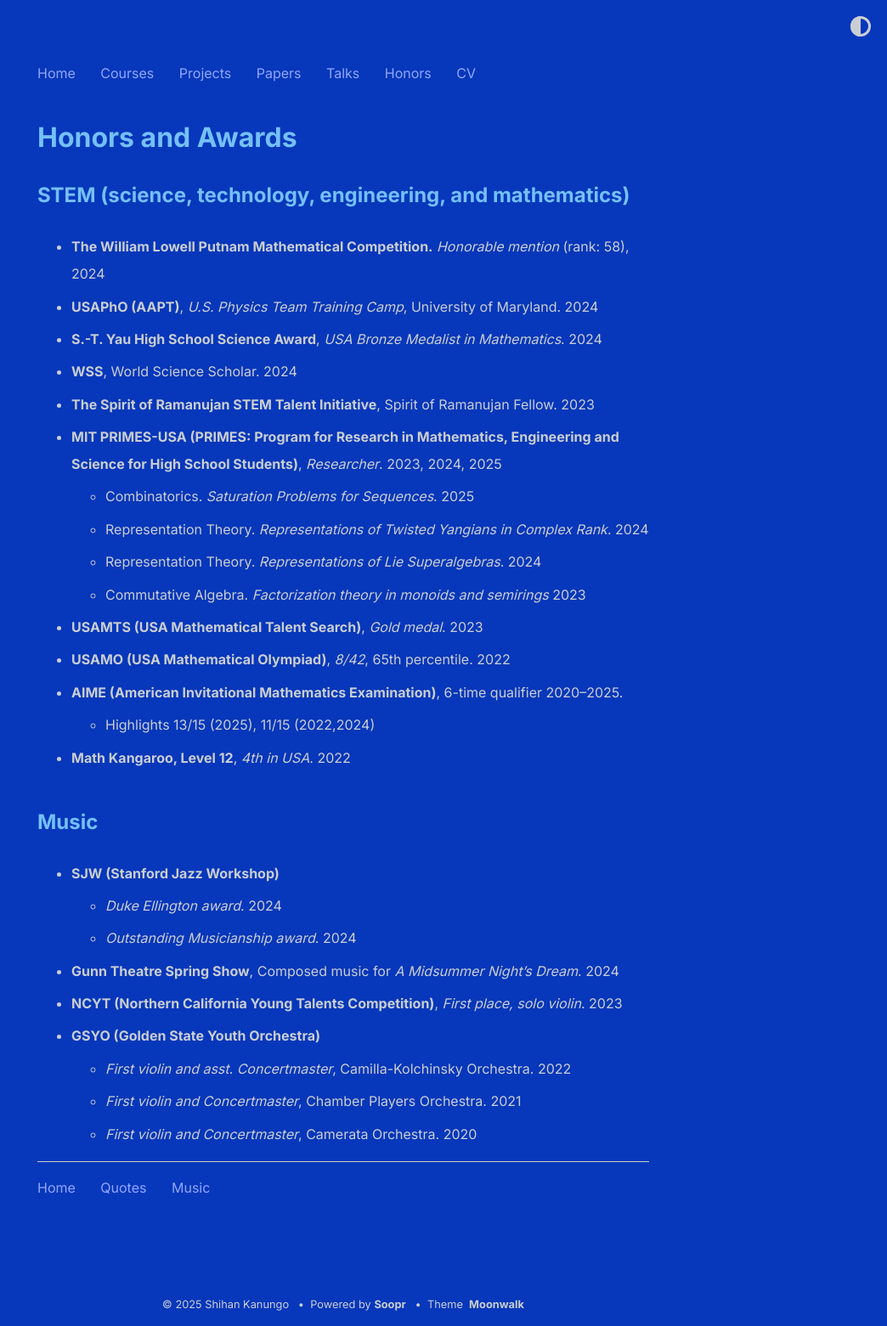
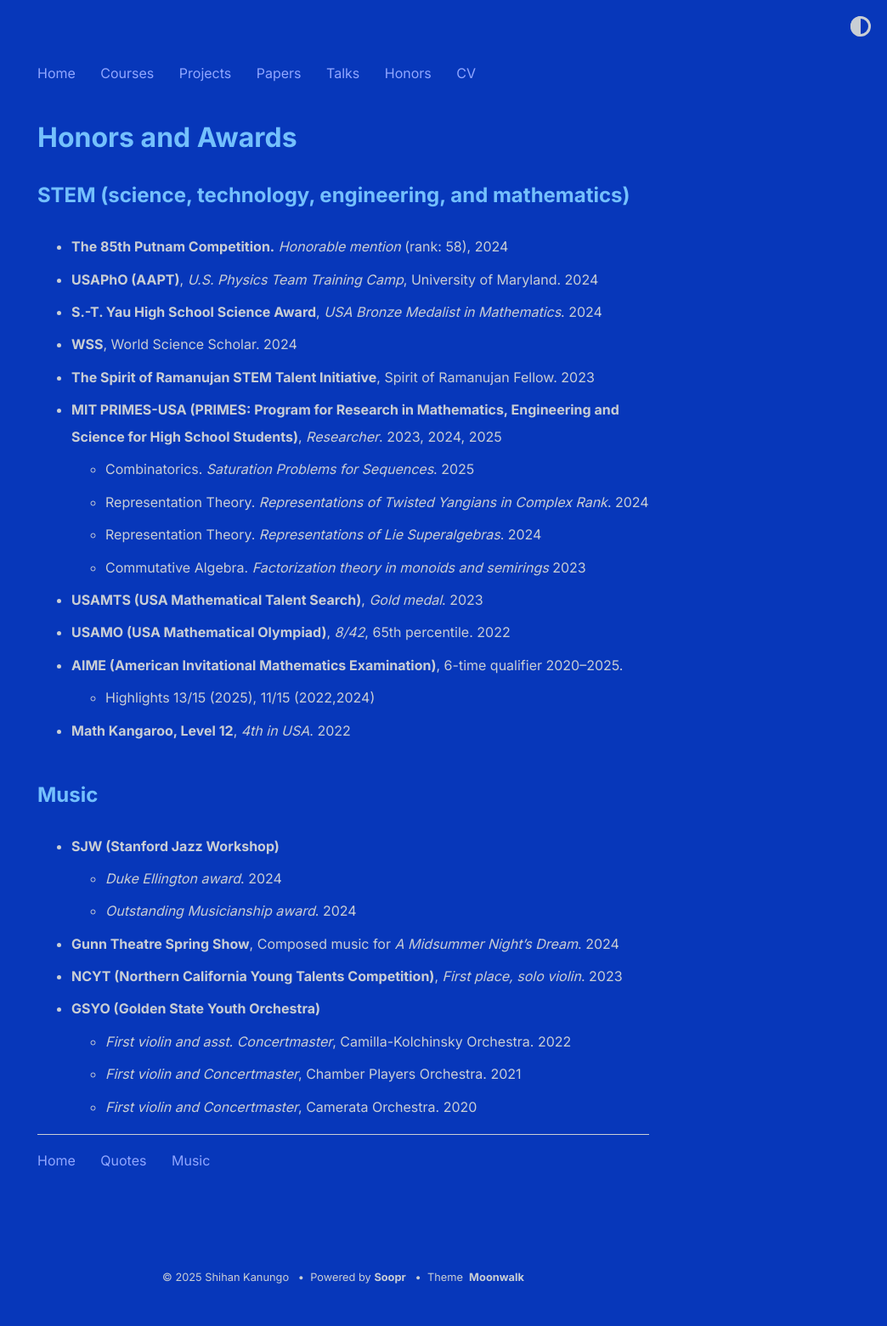
Before and after one commit to shihankanungo/shihankanungo.github.io, a Jekyll site: the page built from honors.md, in a window 1280 px wide. Shown: the whole page at 85% size, without its empty margins (236-1280 px from the left). Built offline with Jekyll 4.4.1, drawn with Linux system fonts in a browser that asks for light colours; after the commit the page ends 1529 px from its top, so only the background shows below that.

Commit message:
Update honors.md

```diff
--- a/honors.md
+++ b/honors.md
@@ -5,7 +5,7 @@ title: Honors and Awards
 
 ## STEM (science, technology, engineering, and mathematics)
 
-- **The William Lowell Putnam Mathematical Competition.** *Honorable mention* (rank: 58), 2024
+- **The 85th Putnam Competition.** *Honorable mention* (rank: 58), 2024
 - **USAPhO (AAPT)**, *U.S. Physics Team Training Camp*, University of Maryland. 2024
 - **S.-T. Yau High School Science Award**, *USA Bronze Medalist in Mathematics*. 2024
 - **WSS**, World Science Scholar. 2024
```
